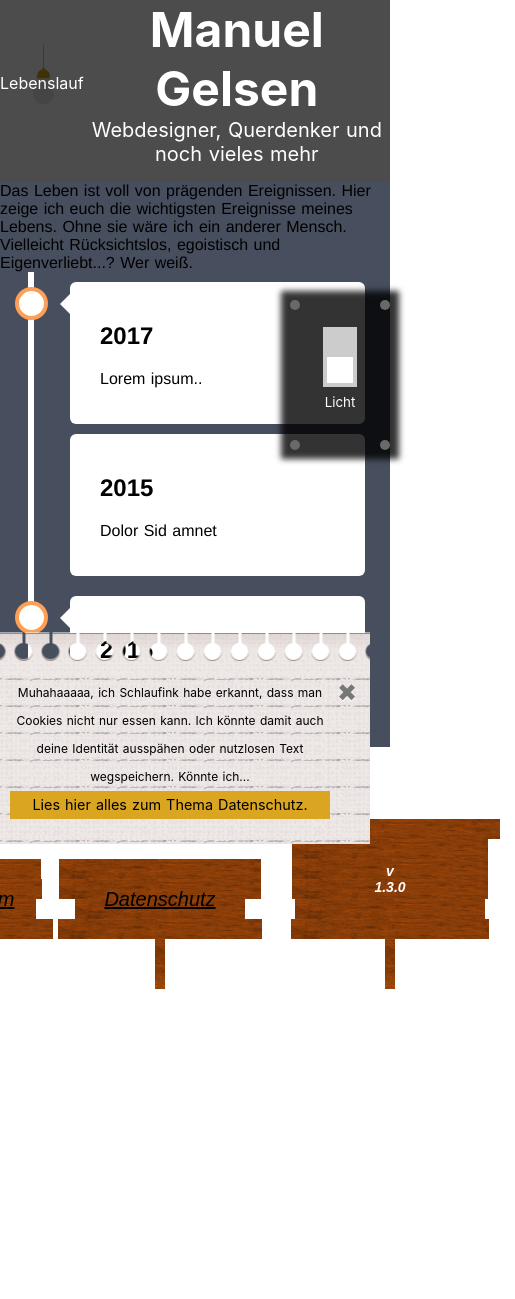
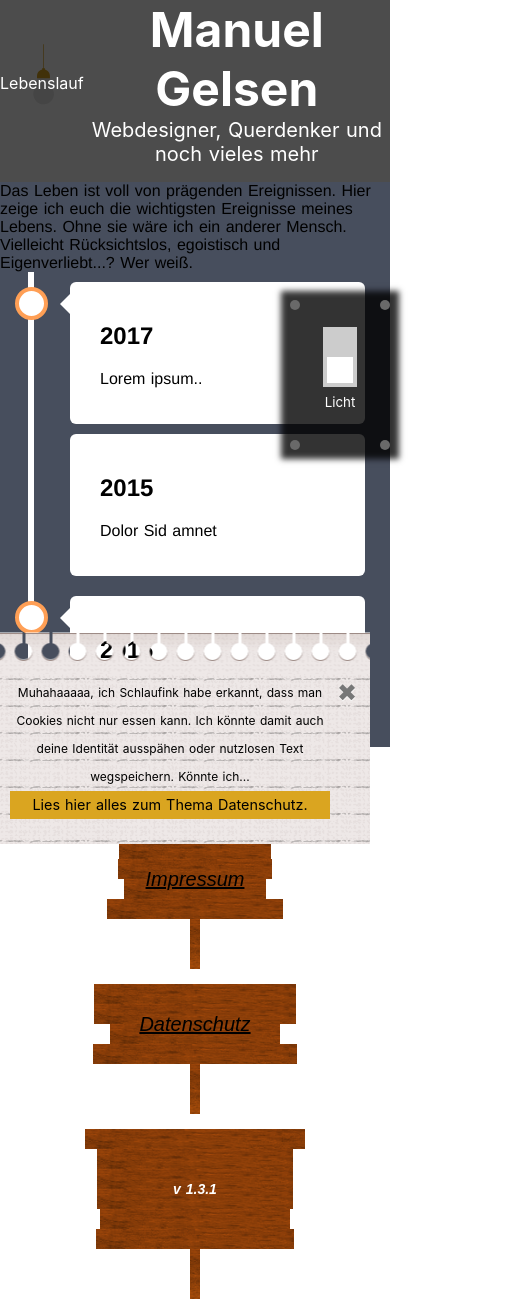
Before and after one commit to bassdman/my-website, a Nuxt app: page /lebenslauf in a window 390 px wide. Shown: the whole page, 515 px wide, since content can reach past the window. Before the commit the page ends 989 px from the top, so only its background shows below. Built offline with nearby package versions, Linux system fonts and the light colour scheme.

Commit message:
website nun responsive

```diff
--- a/components/atoms/Castle.vue
+++ b/components/atoms/Castle.vue
@@ -76,7 +76,9 @@ export default {
   display: flex;
   justify-content: space-between;
   width: 100%;
+  min-width: 100px;
   margin-top: -80px;
+  overflow: hidden;
 }
 
 .wall_top {
@@ -123,6 +125,7 @@ export default {
   margin-right: 15px;
   height: 87px;
   width: 110px;
+  min-width: 100px;
 }
 
 .bricksmall {
--- a/components/atoms/Sign.vue
+++ b/components/atoms/Sign.vue
@@ -90,6 +90,7 @@ export default {
 .sign_total {
   display: inline-flex;
   flex-direction: column;
+  padding: 20px 10px 0px 10px
 }
 
 .kette_links {
@@ -127,4 +128,17 @@ export default {
   margin-top: -5px;
   flex-direction: column;
 }
+
+@media screen and (max-width: 400px){
+    .text {
+        max-width: 350px;
+    }
+}
+
+@media screen and (max-width: 600px){
+    .text {
+        max-width: 500px;
+    }
+}
+
 </style>
--- a/components/molecules/Footer.vue
+++ b/components/molecules/Footer.vue
@@ -36,6 +36,7 @@ footer {
   display: flex;
   justify-content: center;
   align-items: flex-end;
+  flex-wrap: wrap;
 }
 .colorWhite,
 .colorWhite a {
--- a/package.json
+++ b/package.json
@@ -1,6 +1,6 @@
 {
     "name": "my-website",
-    "version": "1.3.0",
+    "version": "1.3.1",
     "description": "Nuxt.js project",
     "author": "Manuel Gelsen <manuel.gelsen@gmail.com>",
     "private": true,
--- a/pages/index.vue
+++ b/pages/index.vue
@@ -7,7 +7,7 @@
     <div class="content" id="content">
       <div class="bildich" :class="{flicker:lightOn, visibilityHidden:!lightOn}"></div>
       <div class="signcontainer">
-        <sign width="600" boards="6" stablaenge="0" kettenlaenge="150" class="sign">
+        <sign :width="boardwidth" boards="6" stablaenge="0" kettenlaenge="150" class="sign">
           <div>
             <div class="name pretext totalWidth alignCenter">Manuel Gelsen</div>
             <div
@@ -64,6 +64,20 @@ export default {
   computed: {
     lightOn() {
       return this.$store.state.light.on;
+    },
+    boardwidth(){
+      if (!process.client) return 600;
+
+      const width = document.documentElement.clientWidth;
+
+      console.log(width);
+      if(width > 600)
+        return 600;
+
+      if(width > 400)
+        return width - 100;
+
+      return width - 50;
     }
   },
   created() {
@@ -135,9 +149,11 @@ p {
 .signcontainer{
   width: 100%;
   text-align: center;
+  z-index: 1;
 }
 .sign {
   margin-top: 50px;
+  z-index: 1;
 }
 
 .imAufbau {
```
